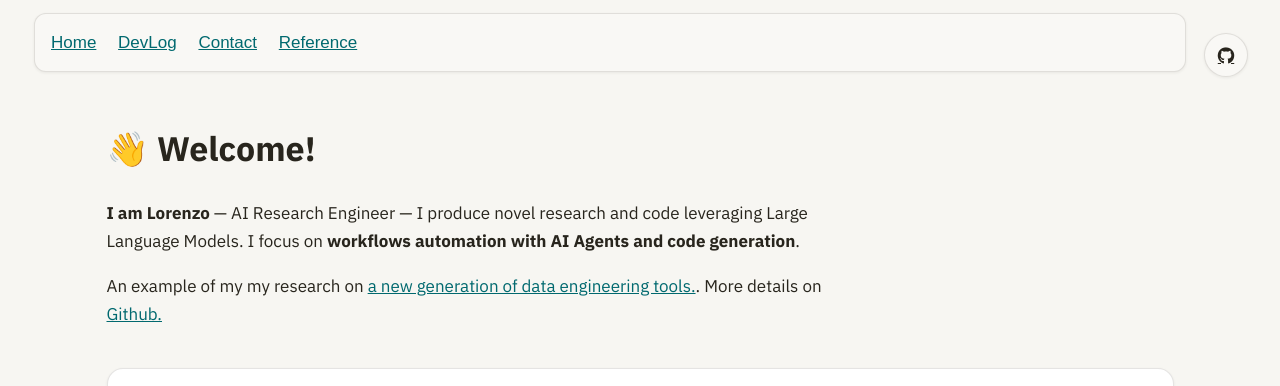
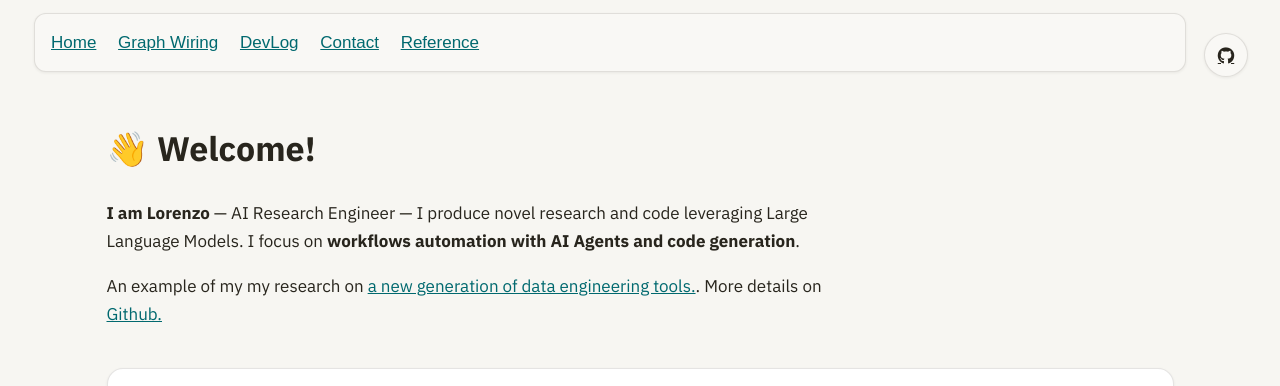
Before and after one commit to Mec-iS/staticwebpage, a Jekyll site: the page built from index.md, in a window 1280 px wide and 900 px high, cut to the strip 0-386 px from the top of the window. Built offline with Jekyll 4.4.1, drawn with Linux system fonts in a browser that asks for light colours; nearby versions of some CDN libraries; some web fonts are replaced.

Commit message:
add nav item

```diff
--- a/_includes/nav.html
+++ b/_includes/nav.html
@@ -1,6 +1,7 @@
 <nav class="pure-menu pure-menu-horizontal" style="margin-bottom: 1.5em;">
   <ul class="pure-menu-list">
     <li class="pure-menu-item"><a href="{{ "/" }}">Home</a></li>
+    <li class="pure-menu-item"><a href="{{ "/graph-wiring" }}">Graph Wiring</a></li>
     <li class="pure-menu-item"><a href="{{ "/blog" }}">DevLog</a></li>
     <li class="pure-menu-item"><a href="{{ "/contact" }}">Contact</a></li>
     <li class="pure-menu-item"><a href="{{ "/references" }}">Reference</a></li>
```
